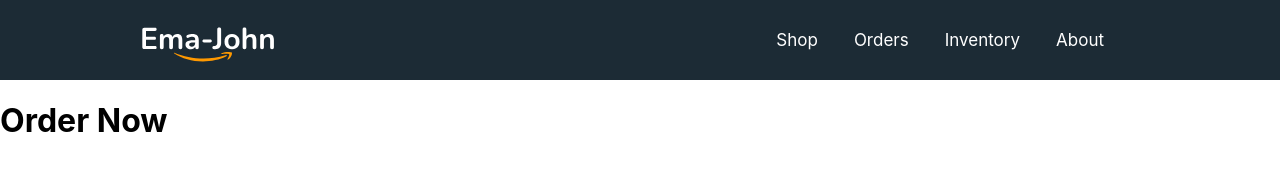
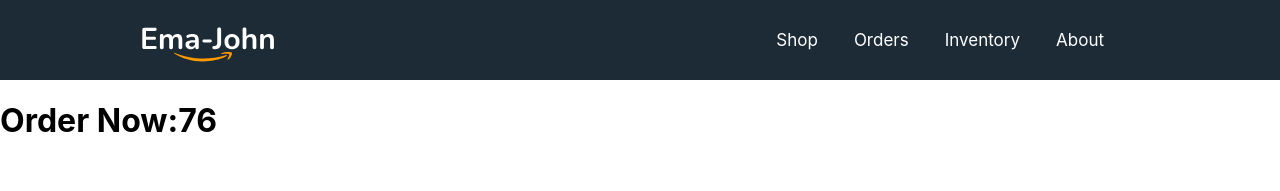
Before and after one commit to Shuvoghosh7/ema-john-simple-with-auth, a React (Create React App) app: page /orders in a window 1280 px wide. Shown: the top 191 px of the page. Built offline with nearby package versions, Linux system fonts and the light colour scheme.

Commit message:
add custom function

```diff
--- a/src/App.js
+++ b/src/App.js
@@ -1,5 +1,6 @@
 import { Route, Routes } from 'react-router-dom';
 import './App.css';
+import About from './Component/About/About';
 import Header from './Component/Header/Header';
 import Inventory from './Component/Inventory/Inventory';
 import Orders from './Component/Orders/Orders';
@@ -14,6 +15,7 @@ function App() {
         <Route path='/shop' element={<Shop/>}></Route>
         <Route path='/orders' element={<Orders/>}></Route>
         <Route path='/inventory' element={<Inventory/>}></Route>
+        <Route path='/about' element={<About/>}></Route>
       </Routes>
 
     </div>
--- /dev/null
+++ b/src/Component/About/About.js
@@ -0,0 +1,11 @@
+import React from 'react';
+
+const About = () => {
+    return (
+        <div>
+            <h1>This is about page</h1>
+        </div>
+    );
+};
+
+export default About;
--- a/src/Component/Orders/Orders.js
+++ b/src/Component/Orders/Orders.js
@@ -1,9 +1,14 @@
 import React from 'react';
+import useProducts from '../../Hooks/useProduct';
+
+
+
 
 const Orders = () => {
+    const[product,setProduct]=useProducts()
     return (
         <div>
-            <h1>Order Now</h1>
+            <h1>Order Now:{product.length}</h1>
         </div>
     );
 };
--- /dev/null
+++ b/src/Hooks/useProduct.js
@@ -0,0 +1,13 @@
+import { useEffect, useState } from "react"
+
+const useProducts =()=>{
+    const[products,setProducts]=useState([])
+    useEffect(()=>{
+        fetch('products.json')
+        .then(res => res.json())
+        .then(data => setProducts(data))
+    },[])
+
+    return [products,setProducts]
+}
+export default useProducts;
```
